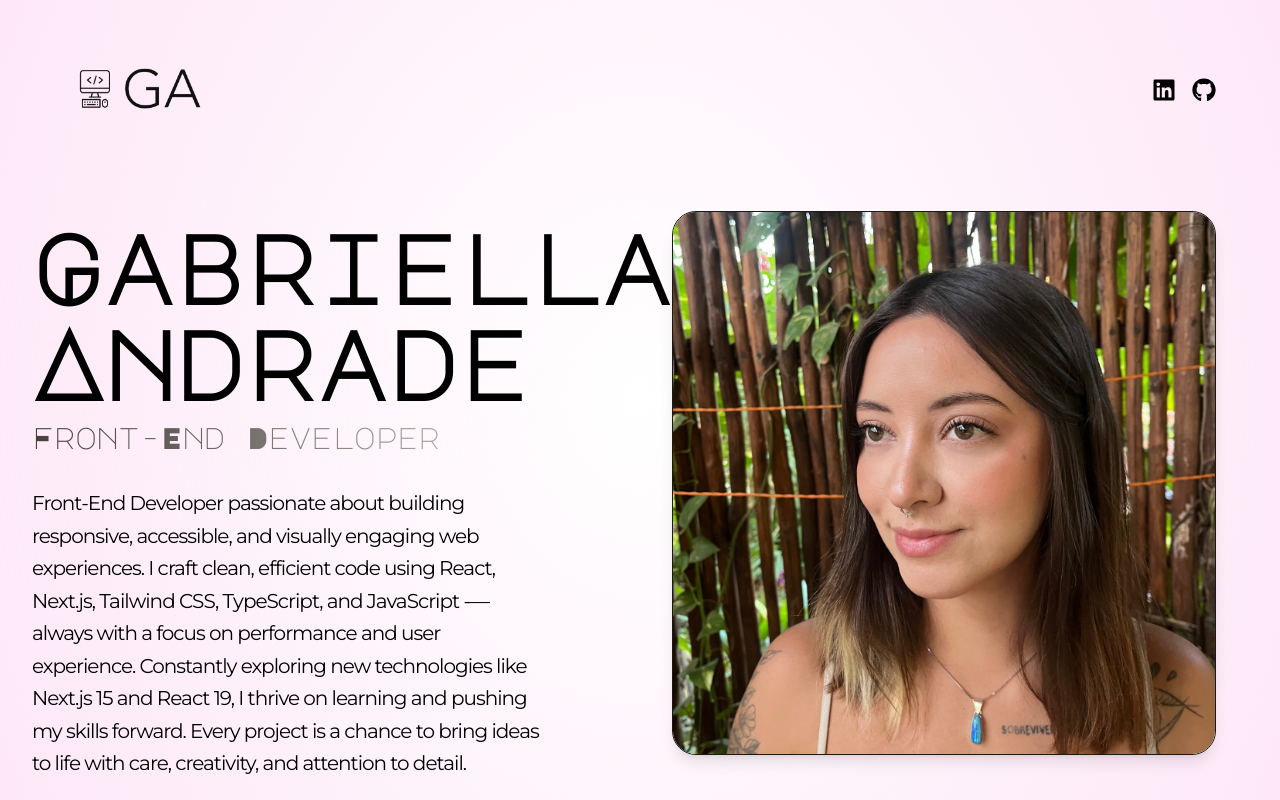
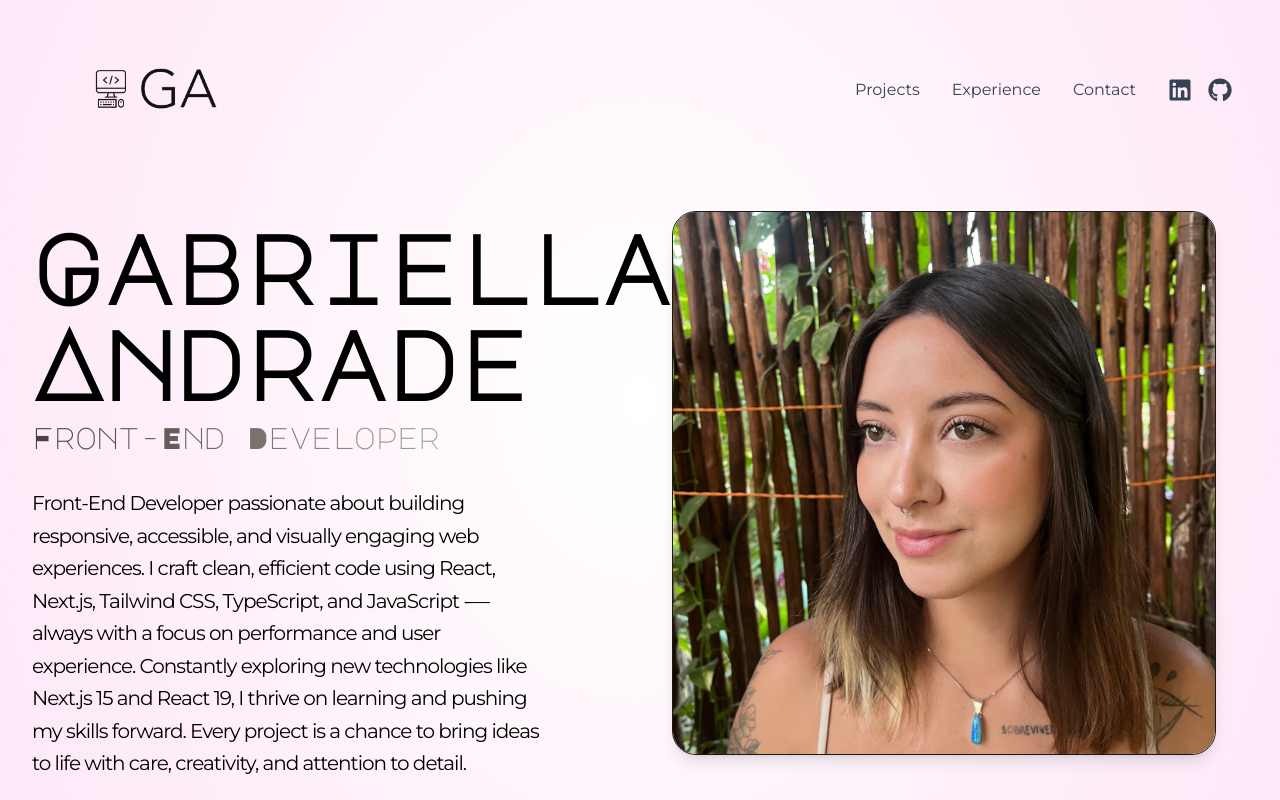
Before and after one commit to gabriellamsa/gabriella-portfolio, a React (Vite) app: page / in a window 1280 px wide. Built offline with nearby package versions, Linux system fonts and the light colour scheme; no server answers.

Commit message:
feat: adds shortcut for components in navbar

```diff
--- a/src/App.jsx
+++ b/src/App.jsx
@@ -2,17 +2,17 @@ import { Contact } from "./components/Contact";
 import { Experience } from "./components/Experience";
 import { Footer } from "./components/Footer";
 import { Hero } from "./components/Hero";
-import { Navebar } from "./components/Navbar";
+import { Navbar } from "./components/Navbar";
 import { Projects } from "./components/Projects";
 import { Technologies } from "./components/Technologies";
 
 export default function App() {
   return (
-    <div className="overflow-x-hidden antialised relative">
+    <div className="overflow-x-hidden antialised relative scroll-smooth">
       <div id="global-background"></div>
 
       <div className="container mx-auto px-8 relative z-10">
-        <Navebar />
+        <Navbar />
         <Hero />
         <Technologies />
         <Projects />
--- a/src/assets/data/data.js
+++ b/src/assets/data/data.js
@@ -11,7 +11,7 @@ export const projects = [
     title: "Paws & Purpose",
     image: project1,
     description:
-      "A modern web platform that connects pet lovers with their ideal companions. Featuring a responsive and intuitive interface, it’s built with Next.js 15, React 19, and Tailwind CSS 4, with smooth animations via Framer Motion and an interactive carousel using Keen Slider. Optimized with Turbopack for high performance and smooth navigation.",
+      "A modern web platform that connects pet lovers with their ideal companions. Featuring a responsive and intuitive interface, it's built with Next.js 15, React 19, and Tailwind CSS 4, with smooth animations via Framer Motion and an interactive carousel using Keen Slider. Optimized with Turbopack for high performance and smooth navigation.",
     technologies: ["Next.js", "React", "Tailwind CSS", "TypeScript", "Framer Motion", "Keen Slider", "Lucide React"],
     liveDemo: "https://paws-and-purpose.vercel.app/",
     code: "https://github.com/gabriellamsa/paws-and-purpose",
--- a/src/components/Contact.jsx
+++ b/src/components/Contact.jsx
@@ -53,7 +53,7 @@ export const Contact = () => {
   };
 
   return (
-    <section className="py-16 px-4">
+    <section id="contact" className="py-16 px-4">
       <div className="max-w-4xl mx-auto">
         <h2 className="text-4xl font-bold text-stone-900 mb-12 text-center">
           Get in Touch
--- a/src/components/Experience.jsx
+++ b/src/components/Experience.jsx
@@ -25,7 +25,7 @@ const contentVariants = {
 
 export const Experience = () => {
   return (
-    <div className="pb-4">
+    <div id="experience" className="pb-4">
       <motion.h2
         className="my-20 text-center text-4xl"
         whileInView={{ opacity: 1, y: 0 }}
--- a/src/components/Navbar.jsx
+++ b/src/components/Navbar.jsx
@@ -1,21 +1,56 @@
 import { FaGithub, FaLinkedin } from "react-icons/fa";
+import { HiMenu } from "react-icons/hi";
+import { useState } from "react";
 import logo from "../assets/images/logo.png";
 
-export const Navebar = () => {
+export const Navbar = () => {
+  const [isMenuOpen, setIsMenuOpen] = useState(false);
+
+  const toggleMenu = () => {
+    setIsMenuOpen(!isMenuOpen);
+  };
+
   return (
-    <nav className="flex items-center justify-between py-6">
+    <nav className="flex items-center justify-between py-6 px-4">
       <div className="flex flex-shrink-0 items-center">
         <a href="/" aria-label="Home">
-          <img src={logo} className="mx-2" width={200} height={183} />
+          <img
+            src={logo}
+            className="mx-2"
+            width={200}
+            height={183}
+            alt="Logo"
+          />
         </a>
       </div>
 
-      <div className="m-8 flex items-center justify-center gap-4 text-2xl">
+      {/* Desktop Navigation */}
+      <div className="hidden md:flex items-center space-x-8">
+        <a
+          href="#projects"
+          className="text-gray-700 hover:text-teal-500 transition-colors"
+        >
+          Projects
+        </a>
+        <a
+          href="#experience"
+          className="text-gray-700 hover:text-teal-500 transition-colors"
+        >
+          Experience
+        </a>
+        <a
+          href="#contact"
+          className="text-gray-700 hover:text-teal-500 transition-colors"
+        >
+          Contact
+        </a>
+        <div className="flex items-center gap-4 text-2xl">
           <a
             href="https://www.linkedin.com/in/gabriellamsa/"
             target="_blank"
             rel="noopener noreferrer"
             aria-label="LinkedIn"
+            className="text-gray-700 hover:text-teal-500 transition-colors"
           >
             <FaLinkedin />
           </a>
@@ -24,10 +59,72 @@ export const Navebar = () => {
             target="_blank"
             rel="noopener noreferrer"
             aria-label="GitHub"
+            className="text-gray-700 hover:text-teal-500 transition-colors"
           >
             <FaGithub />
           </a>
         </div>
+      </div>
+
+      {/* Mobile Menu Button */}
+      <div className="md:hidden flex items-center">
+        <button
+          onClick={toggleMenu}
+          className="text-gray-700 hover:text-teal-500 transition-colors"
+          aria-label="Toggle menu"
+        >
+          <HiMenu size={24} />
+        </button>
+      </div>
+
+      {/* Mobile Navigation */}
+      {isMenuOpen && (
+        <div className="md:hidden absolute top-20 right-4 bg-white shadow-lg rounded-lg p-4 w-48">
+          <div className="flex flex-col space-y-4">
+            <a
+              href="#projects"
+              className="text-gray-700 hover:text-teal-500 transition-colors"
+              onClick={toggleMenu}
+            >
+              Projects
+            </a>
+            <a
+              href="#experience"
+              className="text-gray-700 hover:text-teal-500 transition-colors"
+              onClick={toggleMenu}
+            >
+              Experience
+            </a>
+            <a
+              href="#contact"
+              className="text-gray-700 hover:text-teal-500 transition-colors"
+              onClick={toggleMenu}
+            >
+              Contact
+            </a>
+            <div className="flex items-center gap-4 text-2xl pt-2">
+              <a
+                href="https://www.linkedin.com/in/gabriellamsa/"
+                target="_blank"
+                rel="noopener noreferrer"
+                aria-label="LinkedIn"
+                className="text-gray-700 hover:text-teal-500 transition-colors"
+              >
+                <FaLinkedin />
+              </a>
+              <a
+                href="https://github.com/gabriellamsa"
+                target="_blank"
+                rel="noopener noreferrer"
+                aria-label="GitHub"
+                className="text-gray-700 hover:text-teal-500 transition-colors"
+              >
+                <FaGithub />
+              </a>
+            </div>
+          </div>
+        </div>
+      )}
     </nav>
   );
 };
--- a/src/components/Projects.jsx
+++ b/src/components/Projects.jsx
@@ -32,6 +32,7 @@ const contentVariants = {
 export const Projects = () => {
   return (
     <motion.div
+      id="projects"
       className="pb-4"
       variants={containerVariants}
       initial="hidden"
```
Lines whose indentation alone changed are shown as unchanged.
